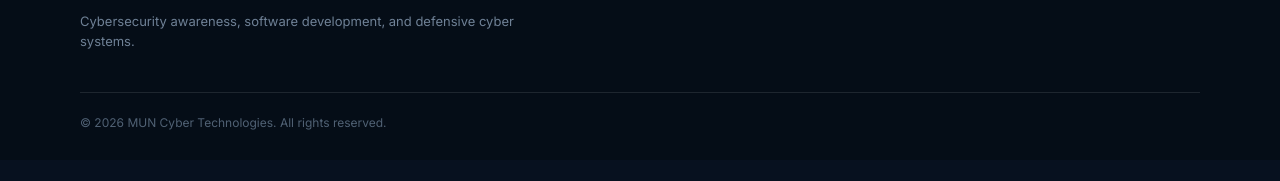
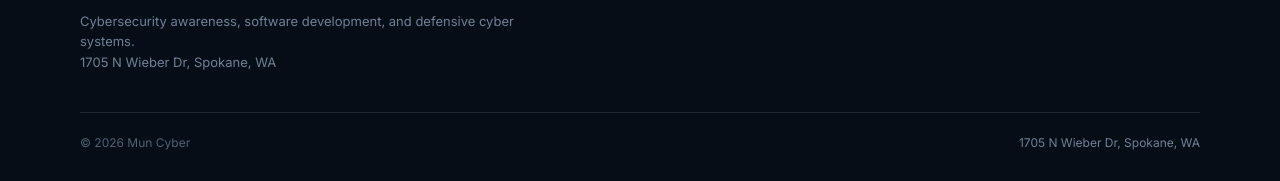
Before and after one commit to ataallan/mun-cyber-technologies, a website: page improved/index.html in a window 1280 px wide. Shown: the part 3670-3851 px from the top of the page. Before the commit the page ends 3830 px from the top, so only its background shows below. Drawn offline with Linux system fonts and the light colour scheme; no server answers.

Commit message:
Add Mun Cyber 2026 footer with Spokane address
Show © 2026 Mun Cyber and 1705 N Wieber Dr, Spokane, WA in site footers.

```diff
--- a/improved/css/styles.css
+++ b/improved/css/styles.css
@@ -876,6 +876,22 @@ a:hover {
   border-top: 1px solid var(--line);
   color: #506174;
   font-size: 12px;
+  display: flex;
+  flex-wrap: wrap;
+  gap: 6px 18px;
+  justify-content: space-between;
+  align-items: baseline;
+}
+
+.footer-address {
+  color: #6f8196;
+  font-size: 12px;
+  margin: 10px 0 0;
+  line-height: 1.45;
+}
+
+.copyright .footer-address {
+  margin: 0;
 }
 
 /* Responsive */
--- a/improved/index.html
+++ b/improved/index.html
@@ -233,6 +233,7 @@
           <span><strong>MUN CYBER</strong><small>TECHNOLOGIES</small></span>
         </a>
         <p>Cybersecurity awareness, software development, and defensive cyber systems.</p>
+        <p class="footer-address">1705 N Wieber Dr, Spokane, WA</p>
       </div>
             <nav class="footer-links" aria-label="Footer">
         <a href="services.html">Services</a>
@@ -243,7 +244,10 @@
         <a href="mailto:info@muncyber.com">info@muncyber.com</a>
       </nav>
     </div>
-    <div class="container copyright">© <span id="year"></span> MUN Cyber Technologies. All rights reserved.</div>
+    <div class="container copyright">
+      <div>© 2026 Mun Cyber</div>
+      <div class="footer-address">1705 N Wieber Dr, Spokane, WA</div>
+    </div>
   </footer>
 
   <script src="js/main.js" defer></script>
```
Also changed, not shown: improved/404.html (+5 -1 lines), improved/about.html (+5 -1 lines), improved/contact.html (+5 -1 lines), improved/forgot-password.html (+5 -1 lines), improved/mfa-setup.html (+5 -1 lines), improved/mfa-verify.html (+5 -1 lines), improved/products.html (+5 -1 lines), improved/purchase.html (+5 -1 lines), improved/reset-password.html (+5 -1 lines), improved/service-request.html (+5 -1 lines), improved/services.html (+5 -1 lines), improved/signup.html (+5 -1 lines).
